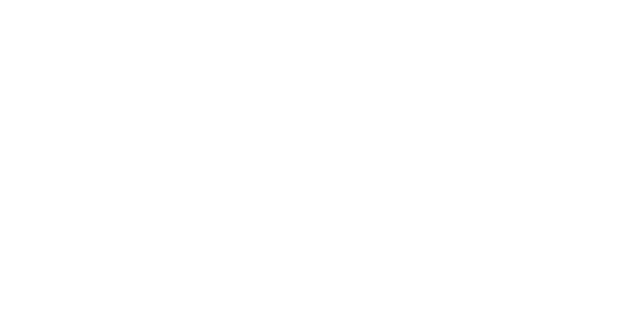
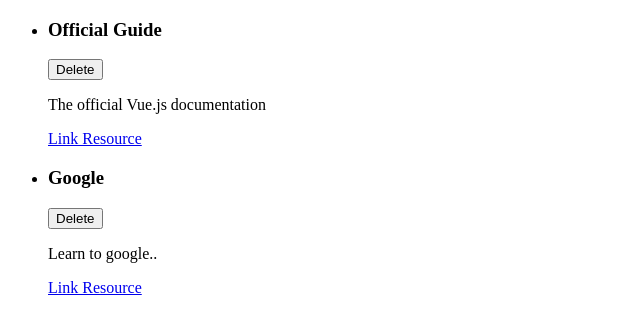
Before and after one commit to bokas5/vue-LearningResources-project, a Vue app: page / in a window 1280 px wide. Shown: the top 334 px of the page, without its empty margins (0-640 px from the left). Built offline with nearby package versions, Linux system fonts and the light colour scheme.

Commit message:
components & props

```diff
--- /dev/null
+++ b/src/App.vue
@@ -0,0 +1,38 @@
+<template>
+  <ul>
+    <learning-resources
+      v-for="res in storedResources"
+      :key="res.id"
+      :title="res.title"
+      :description="res.description"
+      :link="res.link"
+    ></learning-resources>
+  </ul>
+</template>
+
+<script>
+import LearningResources from './components/learning-resources/LearningResource.vue';
+export default {
+  components: { LearningResources },
+  data() {
+    return {
+      storedResources: [
+        {
+          id: 'official-guide',
+          title: 'Official Guide',
+          description: 'The official Vue.js documentation',
+          link: 'https://vuejs.org'
+        },
+        {
+          id: 'Google',
+          title: 'Google',
+          description: 'Learn to google..',
+          link: 'https://google.org'
+        }
+      ]
+    };
+  }
+};
+</script>
+
+<style></style>
--- /dev/null
+++ b/src/components/learning-resources/LearningResource.vue
@@ -0,0 +1,22 @@
+<template>
+  <li>
+    <div>
+      <header>
+        <h3>{{ title }}</h3>
+        <button>Delete</button>
+      </header>
+    </div>
+    <p>{{description}}</p>
+    <nav>
+      <a :href="link">Link Resource</a>
+    </nav>
+  </li>
+</template>
+
+<script>
+export default {
+  props: ['title', 'description', 'link']
+};
+</script>
+
+<style></style>
--- a/src/main.js
+++ b/src/main.js
@@ -1,3 +1,4 @@
 import { createApp } from 'vue';
 
-createApp({}).mount('#app');
+import App from './App.vue';
+createApp(App).mount('#app');
```
